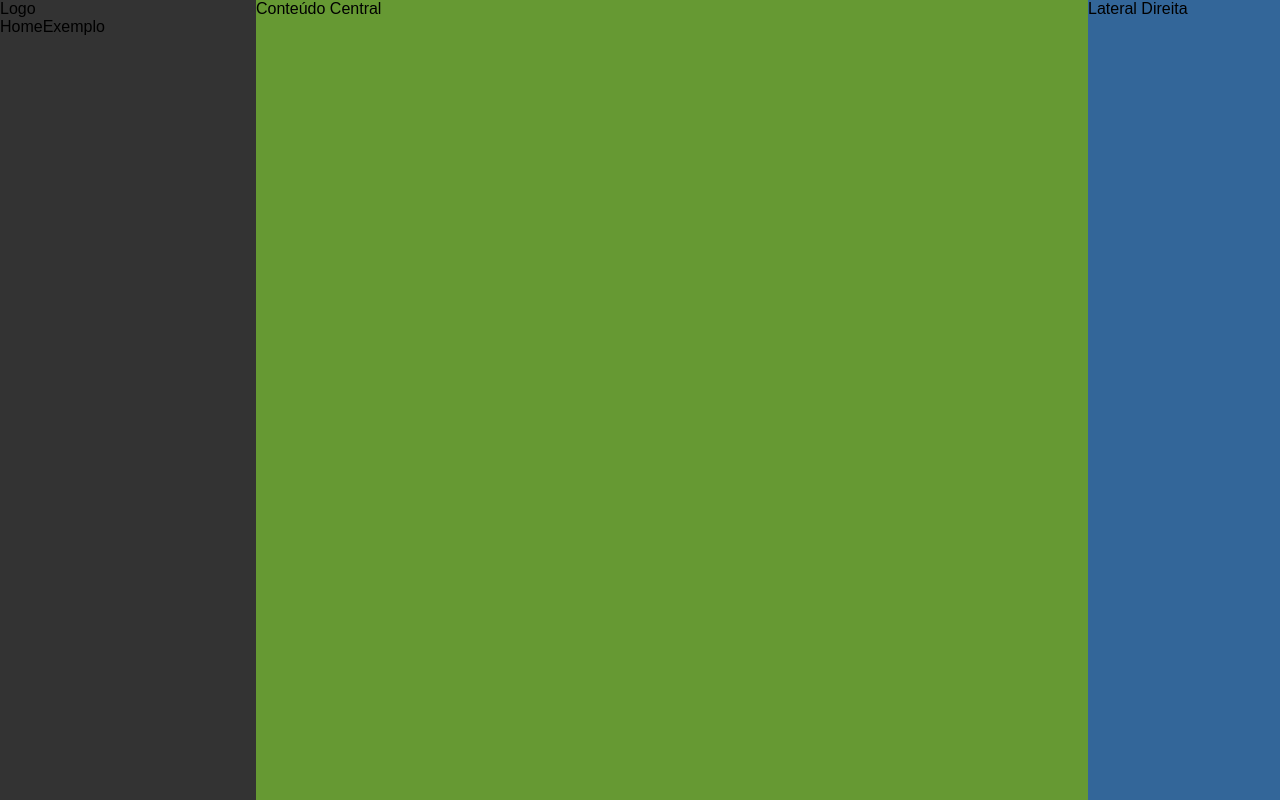
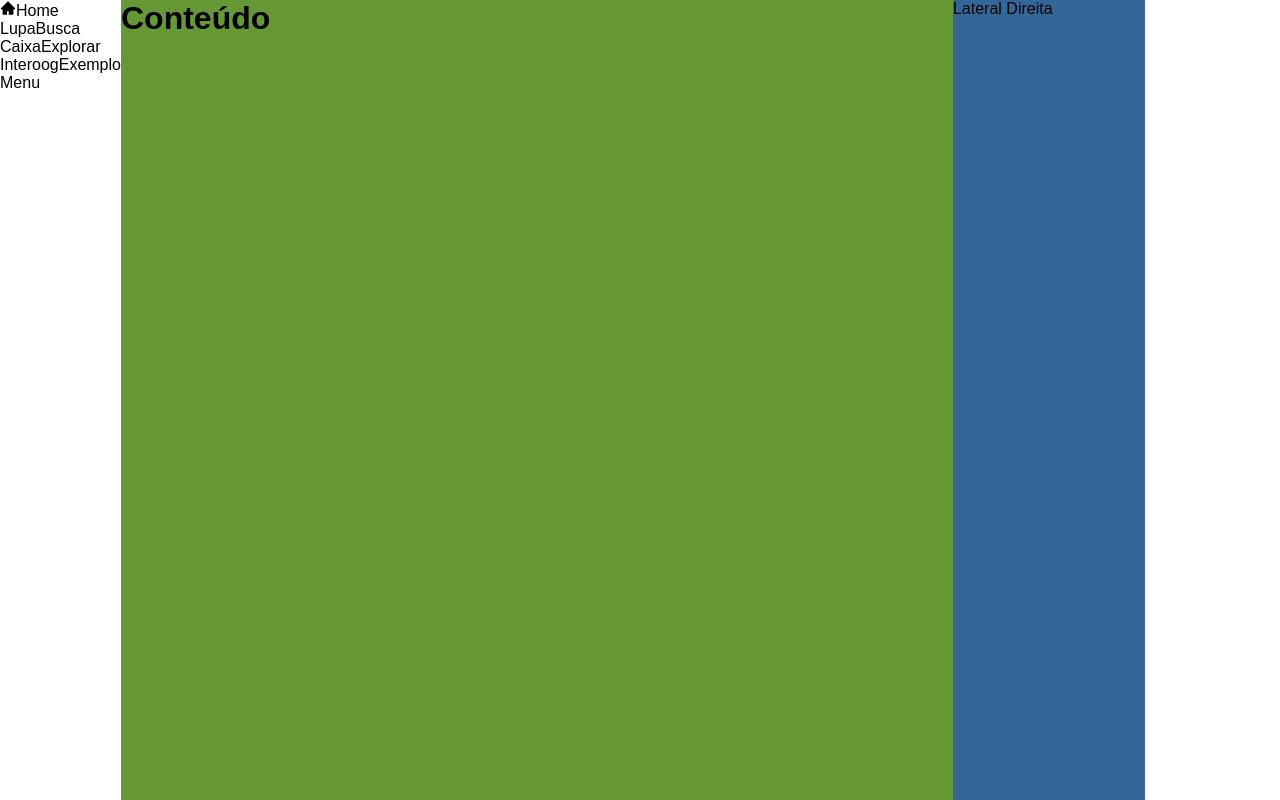
Before and after one commit to AlG1601/clone-instagram, a React (Vite) app: page / in a window 1280 px wide. Built offline with nearby package versions, Linux system fonts and the light colour scheme.

Commit message:
Add icons and Bootstrap
Alteração realizada no dia 26/09/2023 na aula de React

```diff
--- a/package.json
+++ b/package.json
@@ -10,8 +10,10 @@
     "preview": "vite preview"
   },
   "dependencies": {
+    "bootstrap": "^5.3.2",
     "react": "^18.2.0",
-    "react-dom": "^18.2.0"
+    "react-dom": "^18.2.0",
+    "react-icons": "^4.11.0"
   },
   "devDependencies": {
     "@types/react": "^18.2.15",
--- a/src/App.jsx
+++ b/src/App.jsx
@@ -1,15 +1,16 @@
 import reactLogo from './assets/react.svg'
 import LateralEsquerda from './Componentes/LateralEsquerda'
 import './App.css'
+import ConteudoEsquerdo from './Componentes/ConteudoEsquerdo'
 
 export default function App() {
 
   return (
     <main>
-      <LateralEsquerda />
+      <ConteudoEsquerdo />
       <div className='ConteudoCentral'>
         <div className='Stories'></div>
-        <p>Conteúdo Central</p>
+        <h1>Conteúdo</h1>
       </div>
       <div className='LateralDireita'>
         <p>Lateral Direita</p>
--- /dev/null
+++ b/src/Componentes/ConteudoEsquerdo.jsx
@@ -0,0 +1,21 @@
+import ItemMenuLateralEsquerda from "./ItemMenuLateralEsquerda"
+import { AiFillHome } from "react-icons/ai";
+export default function ConteudoEsquerdo () {
+
+    return (
+    <div className="ConteudoEsquerdo">
+        <div className="logo"></div>
+        <div>
+            <div className="menu">
+                <ul>
+                    <ItemMenuLateralEsquerda icone={<AiFillHome />} texto="Home" />
+                    <ItemMenuLateralEsquerda icone="Lupa" texto="Busca" />
+                    <ItemMenuLateralEsquerda icone="Caixa" texto="Explorar" />
+                    <ItemMenuLateralEsquerda icone="Interoog" texto="Exemplo" />
+                    <li>Menu</li>
+                </ul>
+            </div>
+        </div>
+    </div>
+)
+}
--- a/src/Componentes/ItemMenuLateralEsquerda.jsx
+++ b/src/Componentes/ItemMenuLateralEsquerda.jsx
@@ -1,7 +1,8 @@
-export default function ItemMenuLateralEsquerda () {
+export default function ItemMenuLateralEsquerda (props) {
     return (
-        <span>
-            Exemplo
-        </span>
+        <li>
+            <span className="iconeSimples">{props.icone}</span>
+            <span>{props.texto}</span>
+        </li>
     )
 }
```
Also changed, not shown: src/Componentes/ConteudoCentral.jsx (added), src/Componentes/ConteudoDireito.jsx (added), 2 other files (tests, documents, lock files or other folders).
